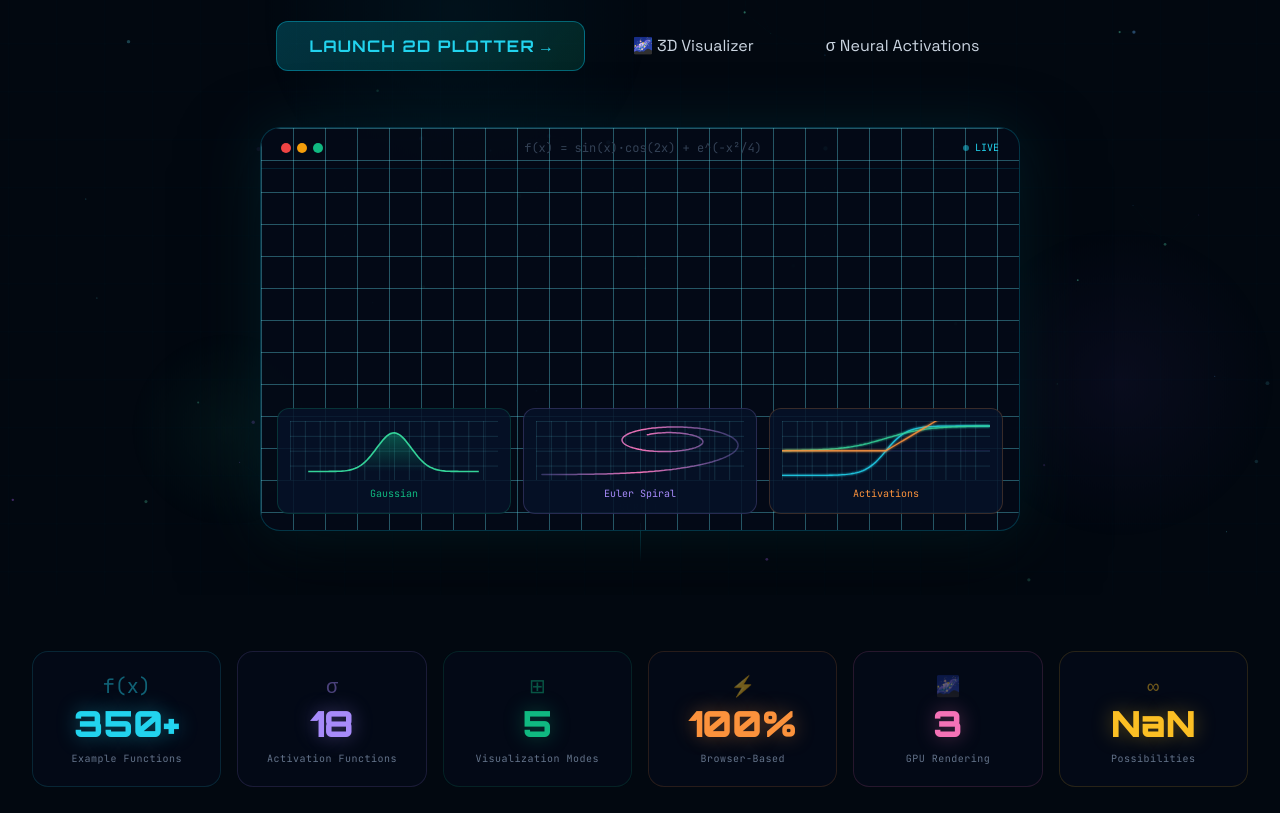
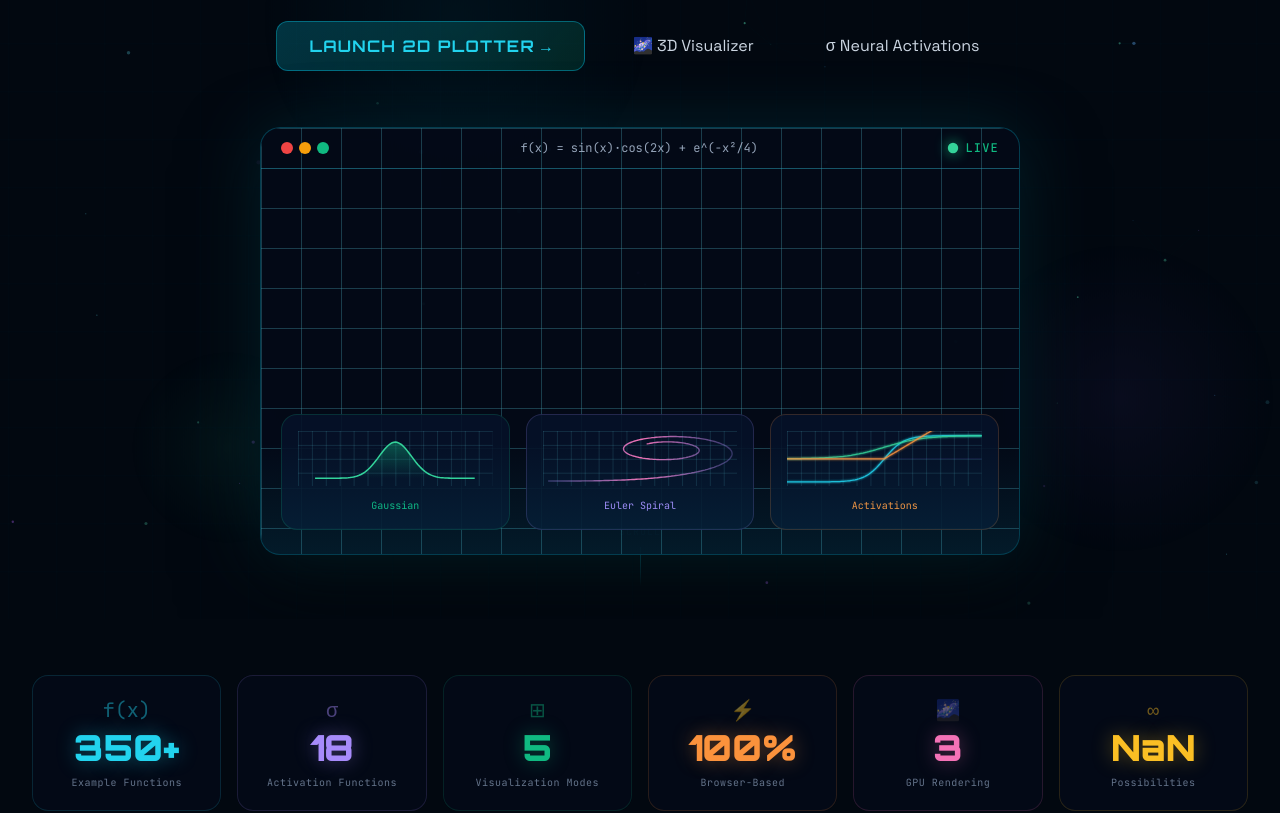
Before and after one commit to Hafiz-Sakib/nova-mathplot, a React (Create React App) app: page / in a window 1280 px wide. Shown: the part 510-1323 px from the top of the page. Built offline with nearby package versions, Linux system fonts and the light colour scheme.

Commit message:
updated homepage hero preview panel

```diff
--- a/package.json
+++ b/package.json
@@ -9,6 +9,7 @@
     "@react-three/drei": "^9.92.7",
     "@react-three/fiber": "^8.15.12",
     "mathjs": "^12.4.1",
+    "motion": "^12.38.0",
     "react": "^18.2.0",
     "react-dom": "^18.2.0",
     "react-scripts": "5.0.1",
--- a/src/components/HomePage.js
+++ b/src/components/HomePage.js
@@ -1,5 +1,6 @@
 import { useTheme } from "../ThemeContext";
 import React, { useEffect, useRef, useState, useCallback } from "react";
+import { motion } from "framer-motion";
 
 /* ═══════════════════════════════════════════════════════════════════
    MINI SVG PREVIEW COMPONENTS (preserved from original)
@@ -869,7 +870,6 @@ export default function HomePage({ setPage }) {
               Scientific Visualization Platform · v3.0
             </span>
           </div>
-
           {/* Main title */}
           <h1
             className="font-orbitron font-black leading-none mb-2"
@@ -885,7 +885,6 @@ export default function HomePage({ setPage }) {
           >
             NOVA
           </h1>
-
           <h2
             className="font-orbitron font-bold mb-6"
             style={{
@@ -896,7 +895,6 @@ export default function HomePage({ setPage }) {
           >
             MATHPLOT PLATFORM
           </h2>
-
           <p
             className="font-rajdhani text-xl sm:text-2xl font-light mb-3 max-w-3xl mx-auto"
             style={{ color: textSecondary }}
@@ -904,7 +902,6 @@ export default function HomePage({ setPage }) {
             Where mathematics meets machine learning, visualization, and
             scientific discovery
           </p>
-
           <div
             className="font-mono text-sm max-w-2xl mx-auto mb-12 leading-relaxed"
             style={{ color: textMuted }}
@@ -917,7 +914,6 @@ export default function HomePage({ setPage }) {
             <span style={{ color: "#fb923c" }}>ReLU</span>(x) ·{" "}
             <span style={{ color: "#fbbf24" }}>∇</span>f(x){" }"}
           </div>
-
           {/* CTA Buttons */}
           <div className="flex flex-wrap items-center justify-center gap-3 sm:gap-4 mb-14">
             <button
@@ -939,82 +935,93 @@ export default function HomePage({ setPage }) {
               σ Neural Activations
             </button>
           </div>
-
           {/* Hero preview panel */}
-          <TiltCard intensity={5} style={{ maxWidth: 760, margin: "0 auto" }}>
-            <div
+          <TiltCard intensity={8} style={{ maxWidth: 760, margin: "0 auto" }}>
+            <motion.div
+              initial={{ opacity: 0, y: 20 }}
+              whileInView={{ opacity: 1, y: 0 }}
+              viewport={{ once: true }}
+              transition={{ duration: 0.6 }}
               style={{
                 background: isDark
-                  ? "rgba(4,10,24,0.9)"
+                  ? "rgba(4,10,24,0.95)"
                   : "rgba(255,255,255,0.97)",
                 border: isDark
-                  ? "1px solid rgba(6,182,212,0.25)"
+                  ? "1px solid rgba(6,182,212,0.3)"
                   : "1px solid rgba(99,102,241,0.28)",
                 borderRadius: "1.25rem",
                 boxShadow: isDark
-                  ? "0 0 60px rgba(6,182,212,0.12), 0 30px 80px rgba(0,0,0,0.5)"
-                  : "0 20px 60px rgba(99,102,241,0.12), 0 4px 20px rgba(0,0,0,0.08)",
+                  ? "0 0 70px rgba(6,182,212,0.15), 0 30px 80px rgba(0,0,0,0.6)"
+                  : "0 20px 60px rgba(99,102,241,0.15), 0 4px 20px rgba(0,0,0,0.1)",
                 overflow: "hidden",
                 position: "relative",
               }}
             >
-              {/* Grid overlay */}
+              {/* Grid Overlay */}
               <div
                 style={{
                   position: "absolute",
                   inset: 0,
                   borderRadius: "1.25rem",
                   backgroundImage: isDark
-                    ? "linear-gradient(rgba(103,232,249,0.35) 1px, transparent 1px), linear-gradient(90deg, rgba(103,232,249,0.35) 1px, transparent 1px)"
-                    : "linear-gradient(rgba(0,0,0,0.35) 1px, transparent 1px), linear-gradient(90deg, rgba(0,0,0,0.35) 1px, transparent 1px)",
-                  backgroundSize: "32px 32px",
+                    ? "linear-gradient(rgba(103,232,249,0.4) 1px, transparent 1px), linear-gradient(90deg, rgba(103,232,249,0.4) 1px, transparent 1px)"
+                    : "linear-gradient(rgba(0,0,0,0.25) 1px, transparent 1px), linear-gradient(90deg, rgba(0,0,0,0.25) 1px, transparent 1px)",
+                  backgroundSize: "40px 40px",
+                  opacity: 0.6,
                   pointerEvents: "none",
                 }}
               />
+
               {/* Titlebar */}
               <div
                 className="flex items-center gap-3 px-5 py-3 border-b relative"
                 style={{
                   borderColor: isDark
-                    ? "rgba(6,182,212,0.15)"
-                    : "rgba(99,102,241,0.2)",
+                    ? "rgba(6,182,212,0.2)"
+                    : "rgba(99,102,241,0.25)",
                 }}
               >
                 <div className="flex gap-1.5">
-                  {["#ef4444", "#f59e0b", "#10b981"].map((c) => (
-                    <div
-                      key={c}
-                      className="w-2.5 h-2.5 rounded-full"
+                  {["#ef4444", "#f59e0b", "#10b981"].map((c, i) => (
+                    <motion.div
+                      key={i}
+                      whileHover={{ scale: 1.2 }}
+                      className="w-3 h-3 rounded-full cursor-pointer"
                       style={{ background: c }}
                     />
                   ))}
                 </div>
+
                 <span
-                  className="font-mono text-xs flex-1"
-                  style={{ color: isDark ? "#334155" : "#475569" }}
+                  className="font-mono text-xs flex-1 truncate"
+                  style={{ color: isDark ? "#94a3b8" : "#475569" }}
                 >
                   f(x) = sin(x)·cos(2x) + e^(-x²/4)
                 </span>
-                <div className="flex items-center gap-1.5">
-                  <span
-                    className="w-1.5 h-1.5 rounded-full"
-                    style={{
-                      background: "#22d3ee",
-                      animation: "pulse 2s ease infinite",
-                    }}
+
+                <div className="flex items-center gap-2">
+                  <motion.div
+                    className="w-2 h-2 rounded-full bg-emerald-400"
+                    animate={{ scale: [1, 1.3, 1] }}
+                    transition={{ duration: 2, repeat: Infinity }}
+                    style={{ boxShadow: "0 0 10px #10b981" }}
                   />
                   <span
-                    className="font-mono text-[10px]"
-                    style={{ color: "#22d3ee" }}
+                    className="font-mono text-xs font-medium tracking-widest"
+                    style={{ color: "#10b981" }}
                   >
                     LIVE
                   </span>
                 </div>
               </div>
-              <div className="p-4 relative">
+
+              {/* Main Plot Area */}
+              <div className="p-5 relative">
                 <AnimatedSine />
               </div>
-              <div className="px-4 pb-4 grid grid-cols-3 gap-3 relative">
+
+              {/* Bottom Previews - Staggered Animation */}
+              <div className="px-5 pb-6 grid grid-cols-3 gap-4 relative">
                 {[
                   {
                     label: "Gaussian",
@@ -1031,28 +1038,60 @@ export default function HomePage({ setPage }) {
                     content: <ActivationPreview isDark={isDark} />,
                     color: "#fb923c",
                   },
-                ].map((item) => (
-                  <div
+                ].map((item, index) => (
+                  <motion.div
                     key={item.label}
-                    className="rounded-xl p-3"
+                    initial={{ opacity: 0, y: 30, scale: 0.9 }}
+                    whileInView={{ opacity: 1, y: 0, scale: 1 }}
+                    viewport={{ once: true }}
+                    transition={{
+                      duration: 0.5,
+                      delay: 0.1 + index * 0.1,
+                      type: "spring",
+                      stiffness: 120,
+                      damping: 18,
+                    }}
+                    whileHover={{
+                      y: -6,
+                      scale: 1.03,
+                      transition: { duration: 0.3 },
+                    }}
+                    className="group rounded-2xl p-4 cursor-default"
                     style={{
                       background: isDark
-                        ? "rgba(6,18,40,0.85)"
+                        ? "rgba(6,18,40,0.9)"
                         : "rgba(248,250,255,0.95)",
-                      border: `1px solid ${item.color}35`,
+                      border: `1px solid ${item.color}30`,
                     }}
                   >
-                    {item.content}
+                    <motion.div
+                      className="transition-transform"
+                      whileHover={{ scale: 1.08 }}
+                      transition={{ duration: 0.4 }}
+                    >
+                      {item.content}
+                    </motion.div>
+
                     <p
-                      className="font-mono text-[10px] text-center mt-1.5"
+                      className="font-mono text-[10px] text-center mt-3 transition-colors"
                       style={{ color: item.color }}
                     >
                       {item.label}
                     </p>
-                  </div>
+                  </motion.div>
                 ))}
               </div>
-            </div>
+
+              {/* Subtle bottom glow */}
+              <div
+                className="absolute bottom-0 left-0 right-0 h-28 pointer-events-none"
+                style={{
+                  background: isDark
+                    ? "linear-gradient(transparent, rgba(6,182,212,0.1))"
+                    : "linear-gradient(transparent, rgba(99,102,241,0.1))",
+                }}
+              />
+            </motion.div>
           </TiltCard>
         </div>
 
```
Also changed, not shown: 1 other file (tests, documents, lock files or other folders).
